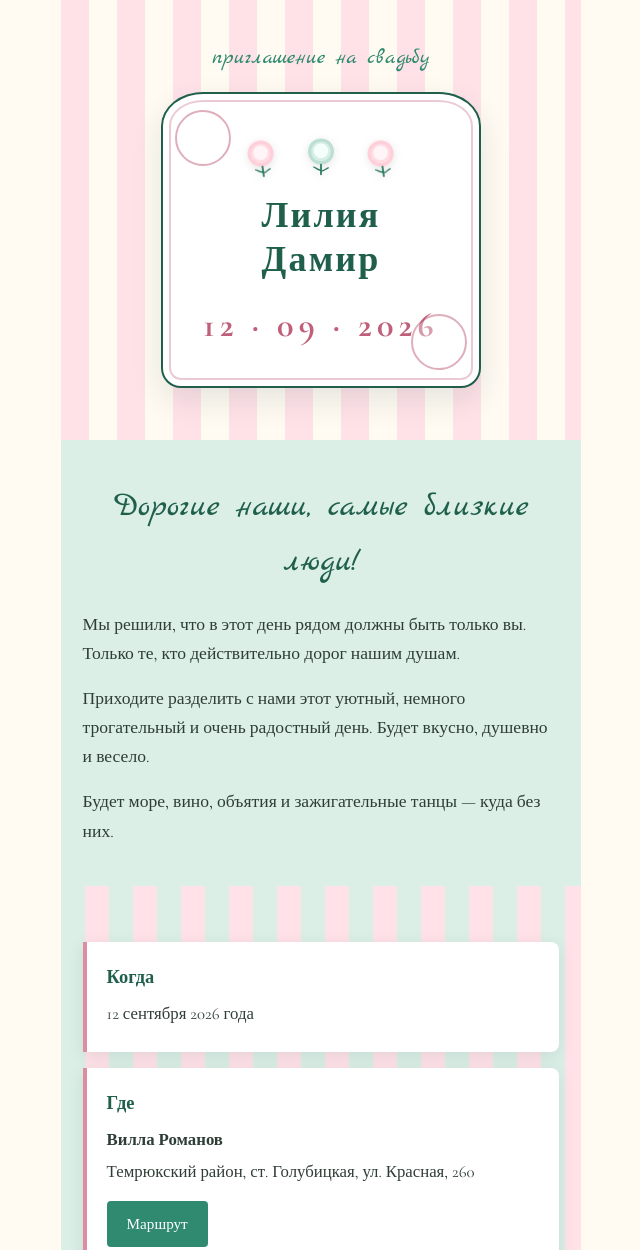
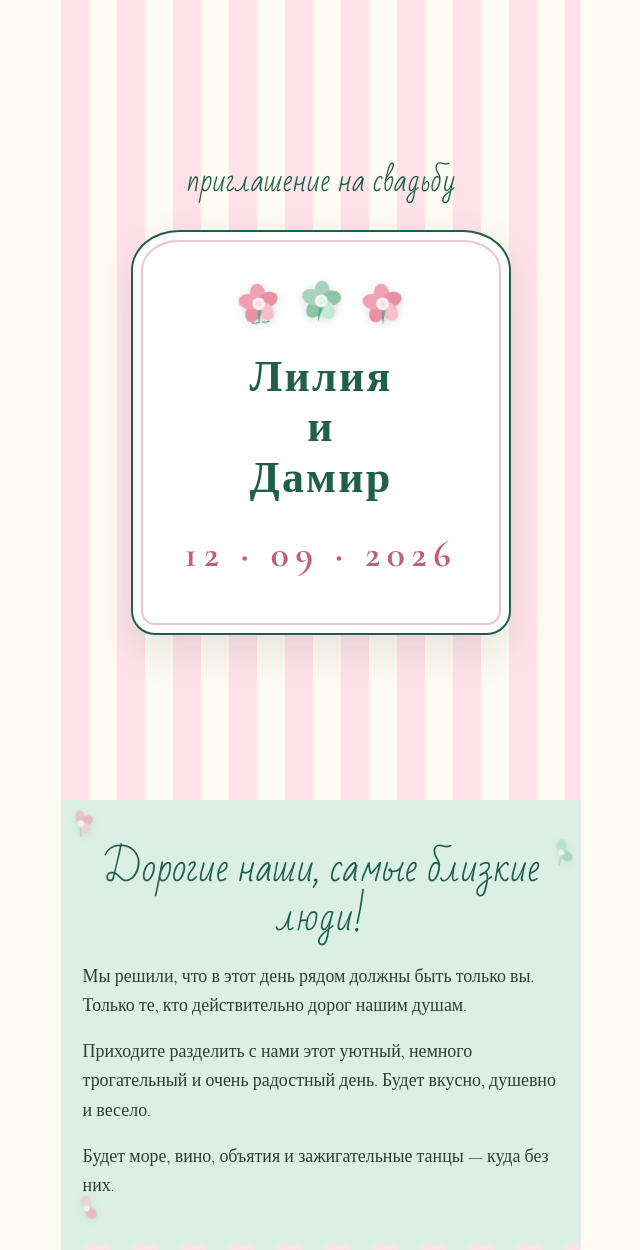
Before and after one commit to dspavlov2103-blip/wedding-invite, a website: page public/index.html in a window 1280 px wide. Shown: the top 1250 px of the page, without its empty margins (319-959 px from the left). Drawn offline with nearby package versions, Linux system fonts and the light colour scheme.

Commit message:
Обновить дизайн: обложка, таймер, анимации, розы и шрифты

```diff
--- a/public/css/style.css
+++ b/public/css/style.css
@@ -3,15 +3,18 @@
   --white: #ffffff;
   --pink: #dc8ea0;
   --pink-deep: #bf5f79;
+  --pink-solid: #ffd6e0;
   --green: #2f8a6f;
   --green-deep: #1f5f4b;
   --green-soft: #dbefe7;
   --pink-soft: #ffe2e8;
+  --peony-pink: #e891a5;
+  --peony-pink-light: #f5c0cc;
+  --peony-green: #5aab8a;
   --text: #2f3d37;
-  --gold: #b8956a;
   --shadow: rgba(45, 82, 72, 0.12);
   --font-serif: "Cormorant Garamond", "Times New Roman", serif;
-  --font-script: "Marck Script", cursive;
+  --font-script: "Bad Script", "Marck Script", cursive;
 }
 
 *,
@@ -49,10 +52,16 @@ a {
   overflow-x: hidden;
 }
 
-/* --- Hero --- */
+/* ─── Обложка на весь экран ─── */
 .hero {
   position: relative;
-  padding: 2.5rem 1.25rem 2rem;
+  min-height: 100dvh;
+  min-height: 100vh;
+  display: flex;
+  flex-direction: column;
+  justify-content: center;
+  align-items: center;
+  padding: 2rem 1.25rem 2.5rem;
   text-align: center;
   background:
     repeating-linear-gradient(
@@ -66,77 +75,94 @@ a {
 
 .hero__label {
   font-family: var(--font-script);
-  font-size: 1.35rem;
-  color: var(--green);
-  margin: 0 0 1rem;
+  font-size: clamp(1.4rem, 5vw, 1.85rem);
+  color: var(--green-deep);
+  margin: 0 0 1.5rem;
 }
 
 .frame {
   position: relative;
-  margin: 0 auto 1.25rem;
-  padding: 2.3rem 1.5rem 2rem;
-  max-width: 320px;
+  margin: 0 auto;
+  padding: clamp(2rem, 6vw, 3rem) clamp(1.5rem, 5vw, 2.25rem);
+  width: min(92vw, 380px);
   background: var(--white);
   border: 2px solid var(--green-deep);
-  border-radius: 42px 42px 20px 20px / 34px 34px 20px 20px;
-  box-shadow: 0 12px 30px var(--shadow);
-  outline: 2px solid rgba(191, 95, 121, 0.32);
-  outline-offset: -10px;
-}
-
-.frame::before,
-.frame::after {
-  content: "";
-  position: absolute;
-  width: 56px;
-  height: 56px;
-  border: 2px solid var(--pink-deep);
-  opacity: 0.5;
-  border-radius: 50%;
-  background: radial-gradient(circle at 30% 30%, rgba(255, 255, 255, 0.85), rgba(255, 255, 255, 0));
-}
-
-.frame::before {
-  top: 16px;
-  left: 12px;
-}
-
-.frame::after {
-  bottom: 16px;
-  right: 12px;
+  border-radius: 48px 48px 24px 24px / 40px 40px 24px 24px;
+  box-shadow: 0 16px 40px var(--shadow);
+  outline: 2px solid rgba(191, 95, 121, 0.35);
+  outline-offset: -12px;
 }
 
 .frame__peonies {
   display: flex;
   justify-content: center;
-  gap: 0.5rem;
-  margin-bottom: 0.75rem;
+  align-items: flex-end;
+  gap: 0.35rem;
+  margin-bottom: 1rem;
 }
 
 .frame__names {
   margin: 0;
-  font-size: clamp(1.75rem, 7vw, 2.25rem);
-  font-weight: 600;
-  letter-spacing: 0.06em;
+  font-family: var(--font-serif);
+  font-size: clamp(2rem, 9vw, 2.75rem);
+  font-weight: 700;
+  letter-spacing: 0.05em;
   color: var(--green-deep);
-  line-height: 1.2;
+  line-height: 1.15;
 }
 
 .frame__date {
-  margin: 1rem 0 0;
-  font-size: clamp(1.55rem, 6.2vw, 2.15rem);
+  margin: 1.25rem 0 0;
+  font-family: var(--font-serif);
+  font-size: clamp(1.65rem, 6.5vw, 2.35rem);
   font-weight: 700;
   color: var(--pink-deep);
-  letter-spacing: 0.15em;
+  letter-spacing: 0.18em;
 }
 
-/* --- Sections --- */
-.section {
-  padding: 2.5rem 1.35rem;
-  background: var(--white);
+/* ─── Пионовидные розы (SVG) ─── */
+.peony {
+  width: 56px;
+  height: 56px;
+  flex-shrink: 0;
+  filter: drop-shadow(0 2px 5px rgba(0, 0, 0, 0.12));
 }
 
-.section:nth-child(even) {
+.peony--sm {
+  width: 44px;
+  height: 44px;
+}
+
+.peony--xs {
+  width: 36px;
+  height: 36px;
+  opacity: 0.55;
+}
+
+.peony--pink {
+  transform: rotate(-6deg);
+}
+
+.peony--green {
+  transform: translateY(-3px) rotate(4deg);
+}
+
+/* ─── Секции + анимация при скролле ─── */
+.section {
+  position: relative;
+  padding: 2.75rem 1.35rem;
+  background: var(--white);
+  opacity: 0;
+  transform: translateY(36px);
+  transition: opacity 0.85s ease, transform 0.85s ease;
+}
+
+.section.visible {
+  opacity: 1;
+  transform: translateY(0);
+}
+
+.section:nth-child(even):not(.section--pink) {
   background: var(--green-soft);
 }
 
@@ -151,9 +177,13 @@ a {
     );
 }
 
+.section--pink {
+  background: var(--pink-solid);
+}
+
 .section__title {
   margin: 0 0 1.25rem;
-  font-size: 1.75rem;
+  font-size: 1.85rem;
   font-weight: 600;
   text-align: center;
   color: var(--green-deep);
@@ -161,13 +191,46 @@ a {
 
 .section__title--script {
   font-family: var(--font-script);
-  font-size: 2.1rem;
+  font-size: clamp(1.9rem, 6vw, 2.35rem);
   font-weight: 400;
+  line-height: 1.3;
+}
+
+/* ─── Приветствие с цветочками ─── */
+.greeting {
+  overflow: hidden;
+}
+
+.greeting__flowers {
+  position: absolute;
+  inset: 0;
+  pointer-events: none;
+}
+
+.greeting__flowers .peony {
+  position: absolute;
+}
+
+.greeting__flowers .peony:nth-child(1) {
+  top: 0.5rem;
+  left: 0.15rem;
+}
+
+.greeting__flowers .peony:nth-child(2) {
+  top: 2.5rem;
+  right: 0.1rem;
+}
+
+.greeting__flowers .peony:nth-child(3) {
+  bottom: 1rem;
+  left: 0.5rem;
 }
 
 .greeting p {
+  position: relative;
+  z-index: 1;
   margin: 0 0 1rem;
-  font-size: 1.1rem;
+  font-size: 1.12rem;
 }
 
 .greeting p:last-child {
@@ -192,7 +255,8 @@ a {
 
 .info-card h3 {
   margin: 0 0 0.5rem;
-  font-size: 1.15rem;
+  font-family: var(--font-script);
+  font-size: 1.35rem;
   color: var(--green-deep);
 }
 
@@ -212,25 +276,14 @@ a {
   font-size: 0.95rem;
   text-decoration: none;
   cursor: pointer;
-  transition: background 0.2s, transform 0.15s;
+  transition: background 0.2s;
 }
 
 .btn:hover {
   background: var(--green-deep);
 }
 
-.btn--outline {
-  background: transparent;
-  color: var(--green);
-  border: 2px solid var(--green);
-}
-
-.btn--outline:hover {
-  background: var(--green);
-  color: var(--white);
-}
-
-/* --- Timeline --- */
+/* ─── Программа ─── */
 .timeline {
   list-style: none;
   margin: 0;
@@ -239,17 +292,32 @@ a {
 
 .timeline li {
   position: relative;
-  margin-bottom: 1.5rem;
-  padding-left: 4.5rem;
+  margin-bottom: 1.75rem;
+  padding-left: 5.25rem;
+  opacity: 0;
+  transform: translateY(16px);
+  transition: opacity 0.6s ease, transform 0.6s ease;
 }
+
+.section.visible .timeline li {
+  opacity: 1;
+  transform: translateY(0);
+}
+
+.section.visible .timeline li:nth-child(1) { transition-delay: 0.05s; }
+.section.visible .timeline li:nth-child(2) { transition-delay: 0.15s; }
+.section.visible .timeline li:nth-child(3) { transition-delay: 0.25s; }
+.section.visible .timeline li:nth-child(4) { transition-delay: 0.35s; }
+.section.visible .timeline li:nth-child(5) { transition-delay: 0.45s; }
 
 .timeline__time {
   position: absolute;
   left: 0;
-  top: 0;
-  width: 3.75rem;
+  top: -0.1rem;
+  width: 4.75rem;
   font-weight: 700;
-  font-size: 1.15rem;
+  font-size: clamp(1.45rem, 5.5vw, 1.75rem);
+  line-height: 1.1;
   color: var(--pink-deep);
 }
 
@@ -265,43 +333,72 @@ a {
   line-height: 1.5;
 }
 
-/* --- Countdown --- */
+/* ─── Таймер (стиль «Нежность») ─── */
+.countdown-block {
+  text-align: center;
+}
+
+.countdown-block .section__title {
+  font-family: var(--font-script);
+  font-size: clamp(1.8rem, 5.5vw, 2.2rem);
+  font-weight: 400;
+  margin-bottom: 1.75rem;
+}
+
 .countdown {
   display: flex;
   justify-content: center;
-  gap: 0.75rem;
+  align-items: flex-start;
+  gap: 0.5rem;
   flex-wrap: wrap;
-  margin-top: 1rem;
 }
 
 .countdown__item {
-  min-width: 4rem;
-  padding: 0.75rem;
+  min-width: 4.5rem;
+  padding: 0.5rem 0.25rem;
   text-align: center;
-  background: var(--white);
-  border: 2px solid var(--green);
-  border-radius: 6px;
 }
 
 .countdown__value {
   display: block;
-  font-size: 1.5rem;
-  font-weight: 700;
+  font-family: var(--font-serif);
+  font-size: clamp(2.4rem, 9vw, 3.2rem);
+  font-weight: 300;
+  line-height: 1;
   color: var(--green-deep);
+  letter-spacing: 0.02em;
 }
 
 .countdown__label {
-  font-size: 0.75rem;
-  text-transform: uppercase;
-  letter-spacing: 0.05em;
+  display: block;
+  margin-top: 0.45rem;
+  font-family: var(--font-script);
+  font-size: 1.05rem;
   color: var(--pink-deep);
+  text-transform: lowercase;
 }
 
-/* --- Form --- */
-.form {
-  max-width: 100%;
+.countdown__sep {
+  font-family: var(--font-serif);
+  font-size: 2rem;
+  font-weight: 300;
+  color: var(--pink);
+  line-height: 2.4rem;
+  padding: 0 0.1rem;
 }
 
+/* ─── Анкета на розовом фоне ─── */
+.section--pink .form input[type="text"],
+.section--pink .form textarea {
+  background: var(--white);
+  border-color: rgba(191, 95, 121, 0.35);
+}
+
+.section--pink .form__success {
+  background: var(--white);
+}
+
+/* ─── Форма ─── */
 .form label {
   display: block;
   margin: 1rem 0 0.35rem;
@@ -400,24 +497,17 @@ a {
   padding: 2rem 1rem 3rem;
   text-align: center;
   font-family: var(--font-script);
-  font-size: 1.5rem;
+  font-size: 1.6rem;
   color: var(--pink-deep);
   background: var(--cream);
+  opacity: 0;
+  transform: translateY(24px);
+  transition: opacity 0.85s ease, transform 0.85s ease;
 }
 
-.peony {
-  width: 52px;
-  height: 52px;
-  flex-shrink: 0;
-  filter: drop-shadow(0 2px 4px rgba(0, 0, 0, 0.1));
-}
-
-.peony--pink {
-  transform: rotate(-8deg);
-}
-
-.peony--green {
-  transform: translateY(-2px);
+.footer.visible {
+  opacity: 1;
+  transform: translateY(0);
 }
 
 @media (min-width: 520px) {
@@ -425,3 +515,12 @@ a {
     max-width: 520px;
   }
 }
+
+@media (max-width: 360px) {
+  .countdown__sep {
+    display: none;
+  }
+  .countdown {
+    gap: 0.25rem 0.75rem;
+  }
+}
--- a/public/index.html
+++ b/public/index.html
@@ -8,7 +8,7 @@
     <link rel="preconnect" href="https://fonts.googleapis.com" />
     <link rel="preconnect" href="https://fonts.gstatic.com" crossorigin />
     <link
-      href="https://fonts.googleapis.com/css2?family=Cormorant+Garamond:ital,wght@0,400;0,600;0,700;1,400&family=Marck+Script&display=swap"
+      href="https://fonts.googleapis.com/css2?family=Bad+Script&family=Cormorant+Garamond:ital,wght@0,300;0,400;0,600;0,700;1,400&family=Marck+Script&display=swap"
       rel="stylesheet"
     />
     <link rel="stylesheet" href="/css/style.css" />
@@ -20,29 +20,40 @@
 
         <div class="frame">
           <div class="frame__peonies" aria-hidden="true">
-            <svg class="peony peony--pink" viewBox="0 0 64 64" fill="none" xmlns="http://www.w3.org/2000/svg">
-              <path d="M32 45C23 45 16 38 16 29C16 20 23 13 32 13C41 13 48 20 48 29C48 38 41 45 32 45Z" fill="#ffced8"/>
-              <path d="M32 41C25 41 20 36 20 29C20 22 25 17 32 17C39 17 44 22 44 29C44 36 39 41 32 41Z" fill="#ffdce3"/>
-              <path d="M32 37C27 37 23 33 23 28C23 23 27 19 32 19C37 19 41 23 41 28C41 33 37 37 32 37Z" fill="#fff4f7"/>
-              <path d="M32 45V57" stroke="#2e7a61" stroke-width="2.2" stroke-linecap="round"/>
-              <path d="M32 52C28 52 26 49 23 48" stroke="#2e7a61" stroke-width="1.6" stroke-linecap="round"/>
-              <path d="M32 53C36 53 38 50 41 49" stroke="#2e7a61" stroke-width="1.6" stroke-linecap="round"/>
+            <svg class="peony peony--pink" viewBox="0 0 80 80" fill="none" xmlns="http://www.w3.org/2000/svg">
+              <g transform="translate(40,34)">
+                <ellipse cx="0" cy="-14" rx="11" ry="15" fill="#f0a0b2"/>
+                <ellipse cx="0" cy="-14" rx="11" ry="15" fill="#e891a5" transform="rotate(72)"/>
+                <ellipse cx="0" cy="-14" rx="11" ry="15" fill="#f5c0cc" transform="rotate(144)"/>
+                <ellipse cx="0" cy="-14" rx="11" ry="15" fill="#e891a5" transform="rotate(216)"/>
+                <ellipse cx="0" cy="-14" rx="11" ry="15" fill="#f0a0b2" transform="rotate(288)"/>
+                <circle r="9" fill="#fff4f7"/><circle r="5" fill="#ffdce3"/>
+              </g>
+              <path d="M38 44 Q36 54 38 64 Q40 54 42 44" fill="#5aab8a"/>
+              <path d="M38 60 Q32 63 27 60" stroke="#3d8a6e" stroke-width="1.4" fill="none"/>
+              <path d="M42 60 Q48 63 53 60" stroke="#3d8a6e" stroke-width="1.4" fill="none"/>
             </svg>
-            <svg class="peony peony--green" viewBox="0 0 64 64" fill="none" xmlns="http://www.w3.org/2000/svg">
-              <path d="M32 45C23 45 16 38 16 29C16 20 23 13 32 13C41 13 48 20 48 29C48 38 41 45 32 45Z" fill="#bbdfd1"/>
-              <path d="M32 41C25 41 20 36 20 29C20 22 25 17 32 17C39 17 44 22 44 29C44 36 39 41 32 41Z" fill="#d6eee5"/>
-              <path d="M32 37C27 37 23 33 23 28C23 23 27 19 32 19C37 19 41 23 41 28C41 33 37 37 32 37Z" fill="#f4fffb"/>
-              <path d="M32 45V57" stroke="#2e7a61" stroke-width="2.2" stroke-linecap="round"/>
-              <path d="M32 52C28 52 26 49 23 48" stroke="#2e7a61" stroke-width="1.6" stroke-linecap="round"/>
-              <path d="M32 53C36 53 38 50 41 49" stroke="#2e7a61" stroke-width="1.6" stroke-linecap="round"/>
+            <svg class="peony peony--green" viewBox="0 0 80 80" fill="none" xmlns="http://www.w3.org/2000/svg">
+              <g transform="translate(40,34)">
+                <ellipse cx="0" cy="-14" rx="11" ry="15" fill="#a8d4be"/>
+                <ellipse cx="0" cy="-14" rx="11" ry="15" fill="#8ec4a8" transform="rotate(72)"/>
+                <ellipse cx="0" cy="-14" rx="11" ry="15" fill="#c5e8d4" transform="rotate(144)"/>
+                <ellipse cx="0" cy="-14" rx="11" ry="15" fill="#8ec4a8" transform="rotate(216)"/>
+                <ellipse cx="0" cy="-14" rx="11" ry="15" fill="#a8d4be" transform="rotate(288)"/>
+                <circle r="9" fill="#f0faf5"/><circle r="5" fill="#dff0e8"/>
+              </g>
+              <path d="M38 44 Q36 54 38 64 Q40 54 42 44" fill="#5aab8a"/>
             </svg>
-            <svg class="peony peony--pink" viewBox="0 0 64 64" fill="none" xmlns="http://www.w3.org/2000/svg">
-              <path d="M32 45C23 45 16 38 16 29C16 20 23 13 32 13C41 13 48 20 48 29C48 38 41 45 32 45Z" fill="#ffced8"/>
-              <path d="M32 41C25 41 20 36 20 29C20 22 25 17 32 17C39 17 44 22 44 29C44 36 39 41 32 41Z" fill="#ffdce3"/>
-              <path d="M32 37C27 37 23 33 23 28C23 23 27 19 32 19C37 19 41 23 41 28C41 33 37 37 32 37Z" fill="#fff4f7"/>
-              <path d="M32 45V57" stroke="#2e7a61" stroke-width="2.2" stroke-linecap="round"/>
-              <path d="M32 52C28 52 26 49 23 48" stroke="#2e7a61" stroke-width="1.6" stroke-linecap="round"/>
-              <path d="M32 53C36 53 38 50 41 49" stroke="#2e7a61" stroke-width="1.6" stroke-linecap="round"/>
+            <svg class="peony peony--pink" viewBox="0 0 80 80" fill="none" xmlns="http://www.w3.org/2000/svg">
+              <g transform="translate(40,34)">
+                <ellipse cx="0" cy="-14" rx="11" ry="15" fill="#f0a0b2"/>
+                <ellipse cx="0" cy="-14" rx="11" ry="15" fill="#e891a5" transform="rotate(72)"/>
+                <ellipse cx="0" cy="-14" rx="11" ry="15" fill="#f5c0cc" transform="rotate(144)"/>
+                <ellipse cx="0" cy="-14" rx="11" ry="15" fill="#e891a5" transform="rotate(216)"/>
+                <ellipse cx="0" cy="-14" rx="11" ry="15" fill="#f0a0b2" transform="rotate(288)"/>
+                <circle r="9" fill="#fff4f7"/><circle r="5" fill="#ffdce3"/>
+              </g>
+              <path d="M38 44 Q36 54 38 64 Q40 54 42 44" fill="#5aab8a"/>
             </svg>
           </div>
           <h1 class="frame__names" id="couple-names">Лилия<br />и<br />Дамир</h1>
@@ -53,6 +64,11 @@
       </header>
 
       <section class="section greeting">
+        <div class="greeting__flowers" aria-hidden="true">
+          <svg class="peony peony--xs peony--pink" viewBox="0 0 80 80" fill="none"><g transform="translate(40,34)"><ellipse cx="0" cy="-14" rx="11" ry="15" fill="#f0a0b2"/><ellipse cx="0" cy="-14" rx="11" ry="15" fill="#e891a5" transform="rotate(72)"/><ellipse cx="0" cy="-14" rx="11" ry="15" fill="#f5c0cc" transform="rotate(144)"/><circle r="7" fill="#fff4f7"/></g><path d="M38 44 Q38 58 38 64" stroke="#5aab8a" stroke-width="2"/></svg>
+          <svg class="peony peony--xs peony--green" viewBox="0 0 80 80" fill="none"><g transform="translate(40,34)"><ellipse cx="0" cy="-14" rx="11" ry="15" fill="#a8d4be"/><ellipse cx="0" cy="-14" rx="11" ry="15" fill="#8ec4a8" transform="rotate(120)"/><circle r="7" fill="#f0faf5"/></g><path d="M38 44 Q38 58 38 64" stroke="#5aab8a" stroke-width="2"/></svg>
+          <svg class="peony peony--xs peony--pink" viewBox="0 0 80 80" fill="none"><g transform="translate(40,34)"><ellipse cx="0" cy="-14" rx="11" ry="15" fill="#f5c0cc"/><ellipse cx="0" cy="-14" rx="11" ry="15" fill="#e891a5" transform="rotate(144)"/><circle r="7" fill="#fff4f7"/></g></svg>
+        </div>
         <h2 class="section__title section__title--script">Дорогие наши, самые близкие люди!</h2>
         <p>
           Мы решили, что в этот день рядом должны быть только вы. Только те, кто действительно дорог нашим душам.
@@ -84,6 +100,7 @@
         </div>
         <img
           class="venue-photo"
+          id="venue-photo"
           src="/assets/venue-interior.png"
           alt="Интерьер ресторана Вилла Романов"
           width="800"
@@ -149,12 +166,12 @@
         <p class="form__hint" id="telegram-hint">Ссылку на чат добавим перед публикацией.</p>
       </section>
 
-      <section class="section" id="countdown-block">
+      <section class="section countdown-block" id="countdown-block">
         <h2 class="section__title">До свадьбы осталось</h2>
         <div class="countdown" id="countdown" aria-live="polite"></div>
       </section>
 
-      <section class="section section--striped" id="anketa">
+      <section class="section section--pink" id="anketa">
         <h2 class="section__title">Анкета гостя</h2>
         <p class="form__hint">Заполните, пожалуйста, для каждого гостя отдельно.</p>
 
--- a/public/js/config.js
+++ b/public/js/config.js
@@ -1,11 +1,33 @@
-/** Настройки перед публикацией — отредактируйте здесь */
+/**
+ * ═══════════════════════════════════════════════════════════
+ *  НАСТРОЙКИ ПРИГЛАШЕНИЯ — редактируйте здесь
+ * ═══════════════════════════════════════════════════════════
+ */
+
 window.WEDDING_CONFIG = {
-  /** Имена на обложке (массив из двух строк или одна строка) */
+  /** Имена на обложке */
   names: ["Лилия", "Дамир"],
 
-  /** Ссылка на Telegram-чат гостей */
+  /**
+   * Telegram-чат для гостей
+   * ───────────────────────
+   * 1. В Telegram: «Новая группа» → добавьте гостей (или создайте пустую)
+   * 2. Настройки группы → «Тип группы» → можно сделать ссылку-приглашение
+   * 3. «Пригласить по ссылке» → скопируйте (вид: https://t.me/+XXXX или https://t.me/joinchat/XXXX)
+   * 4. Вставьте ссылку ниже вместо пустых кавычек
+   */
   telegramUrl: "",
 
-  /** Дата свадьбы для таймера */
+  /** Дата и время свадьбы (для таймера) */
   weddingDate: "2026-09-12T15:30:00+03:00",
+
+  /**
+   * Фотографии на сайте
+   * ───────────────────
+   * Вариант А: замените файл в папке public/assets/ (то же имя файла)
+   * Вариант Б: положите новый файл и укажите путь здесь
+   *
+   * Сейчас на сайте одна фотография — интерьер ресторана (блок «Где»)
+   */
+  venuePhoto: "/assets/venue-interior.png",
 };
--- a/public/js/main.js
+++ b/public/js/main.js
@@ -2,8 +2,15 @@
   const cfg = window.WEDDING_CONFIG || {};
 
   const namesEl = document.getElementById("couple-names");
-  if (namesEl && cfg.names?.length) {
+  if (namesEl && cfg.names?.length >= 2) {
+    namesEl.innerHTML = `${escapeHtml(cfg.names[0])}<br />и<br />${escapeHtml(cfg.names[1])}`;
+  } else if (namesEl && cfg.names?.length) {
     namesEl.innerHTML = cfg.names.map((n) => escapeHtml(n)).join("<br />");
+  }
+
+  const venuePhoto = document.getElementById("venue-photo");
+  if (venuePhoto && cfg.venuePhoto) {
+    venuePhoto.src = cfg.venuePhoto;
   }
 
   const tgLink = document.getElementById("telegram-link");
@@ -21,6 +28,10 @@
   const weddingTarget = new Date(cfg.weddingDate || "2026-09-12T15:30:00+03:00");
   const countdownEl = document.getElementById("countdown");
 
+  function pad2(n) {
+    return String(n).padStart(2, "0");
+  }
+
   function updateCountdown() {
     const now = Date.now();
     const diff = Math.max(0, weddingTarget - now);
@@ -28,16 +39,19 @@
     const hours = Math.floor((diff % 86400000) / 3600000);
     const minutes = Math.floor((diff % 3600000) / 60000);
     const seconds = Math.floor((diff % 60000) / 1000);
-    countdownEl.innerHTML = [
-      ["days", days, "дней"],
-      ["hours", hours, "часов"],
-      ["minutes", minutes, "мин"],
-      ["seconds", seconds, "сек"],
-    ]
-      .map(
-        ([, val, label]) =>
-          `<div class="countdown__item"><span class="countdown__value">${val}</span><span class="countdown__label">${label}</span></div>`
-      )
+
+    const items = [
+      { val: days, label: "дней" },
+      { val: hours, label: "часов" },
+      { val: minutes, label: "минут" },
+      { val: seconds, label: "секунд" },
+    ];
+
+    countdownEl.innerHTML = items
+      .map((item, i) => {
+        const block = `<div class="countdown__item"><span class="countdown__value">${pad2(item.val)}</span><span class="countdown__label">${item.label}</span></div>`;
+        return i < items.length - 1 ? block + '<span class="countdown__sep" aria-hidden="true">·</span>' : block;
+      })
       .join("");
   }
   updateCountdown();
@@ -141,7 +155,8 @@
         if (entry.isIntersecting) entry.target.classList.add("visible");
       });
     },
-    { threshold: 0.12 }
+    { threshold: 0.1, rootMargin: "0px 0px -40px 0px" }
   );
-  document.querySelectorAll(".section").forEach((el) => observer.observe(el));
+
+  document.querySelectorAll(".section, .footer").forEach((el) => observer.observe(el));
 })();
```
